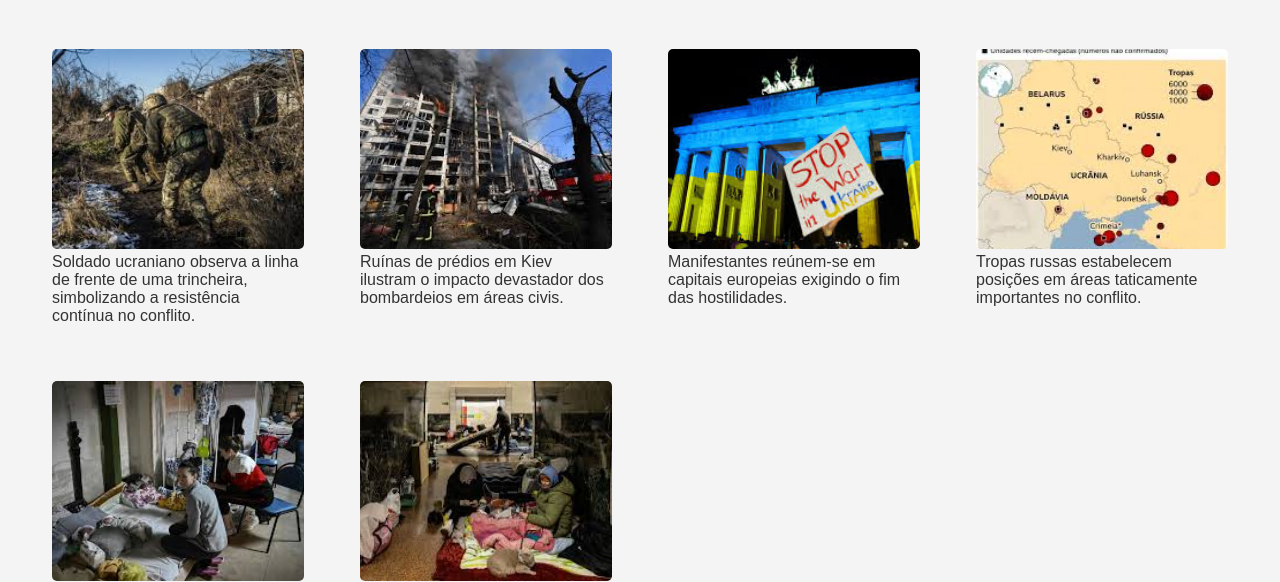
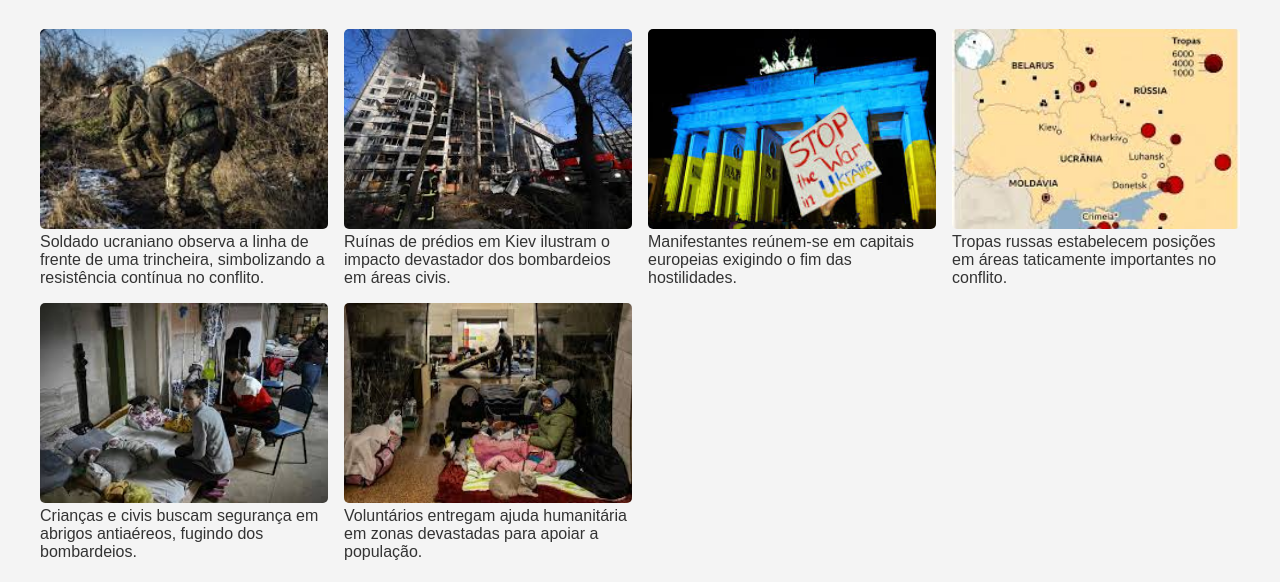
Before and after one commit to kaellima122/provasite, a plain HTML site: page galeria.html in a window 1280 px wide. Shown: the part 222-804 px from the top of the page. Drawn offline with Linux system fonts and the light colour scheme.

Commit message:
Update galeria.css

```diff
--- a/css/galeria.css
+++ b/css/galeria.css
@@ -105,11 +105,12 @@ footer {
   }
 }
 @media (min-width: 768px) {
-  .item-galeria {
-    display: flex;
-    flex-wrap: wrap;
-    justify-content: center;
-    gap: 20px;
-    padding: 20px;
+ .grid-galeria {
+  display: grid;
+  grid-template-columns: repeat(auto-fill, minmax(250px, 1fr));
+  gap: 1rem;
+  justify-items: center;
+  max-width: 1200px;     /* Limita o tamanho total do grid */
+  margin: 0 auto;         /* Centraliza o bloco dentro do main */
   }
 }
```
